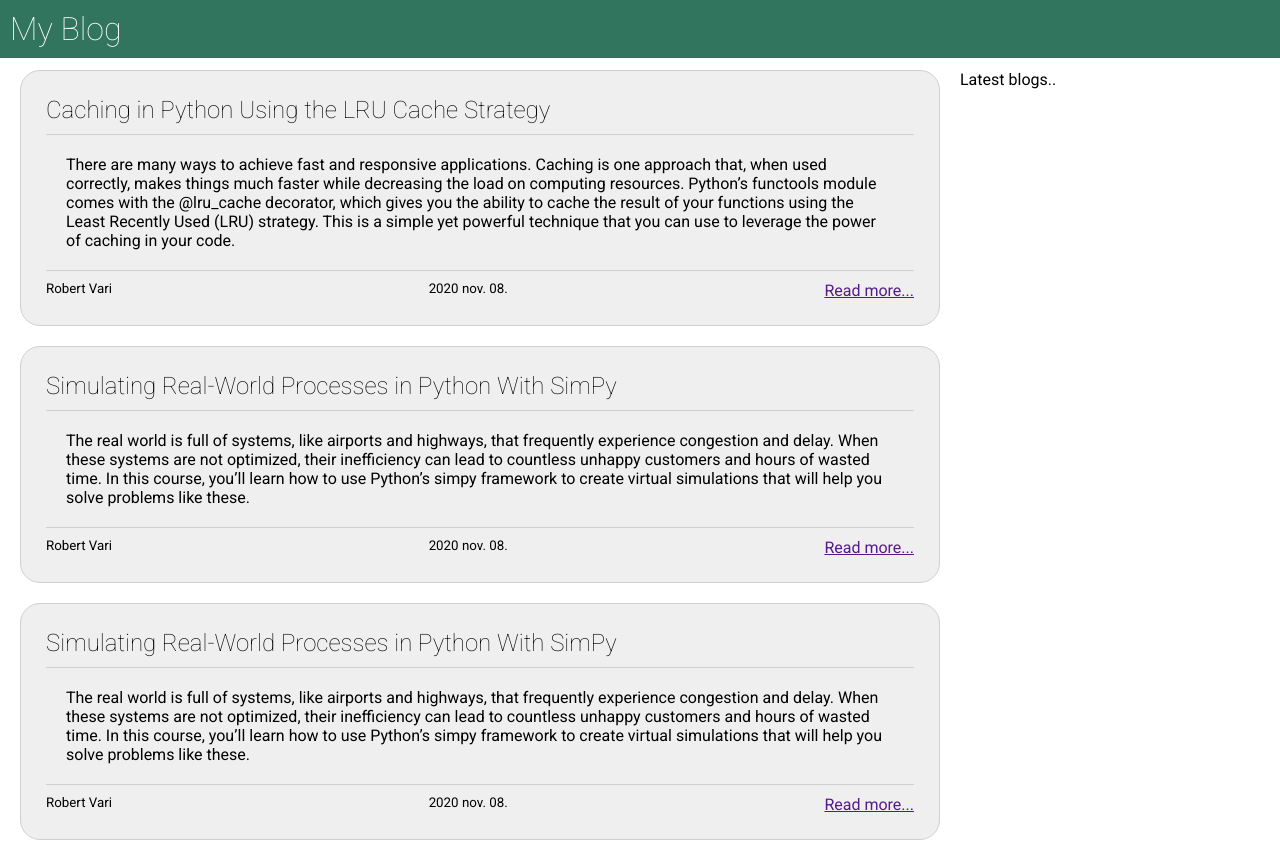
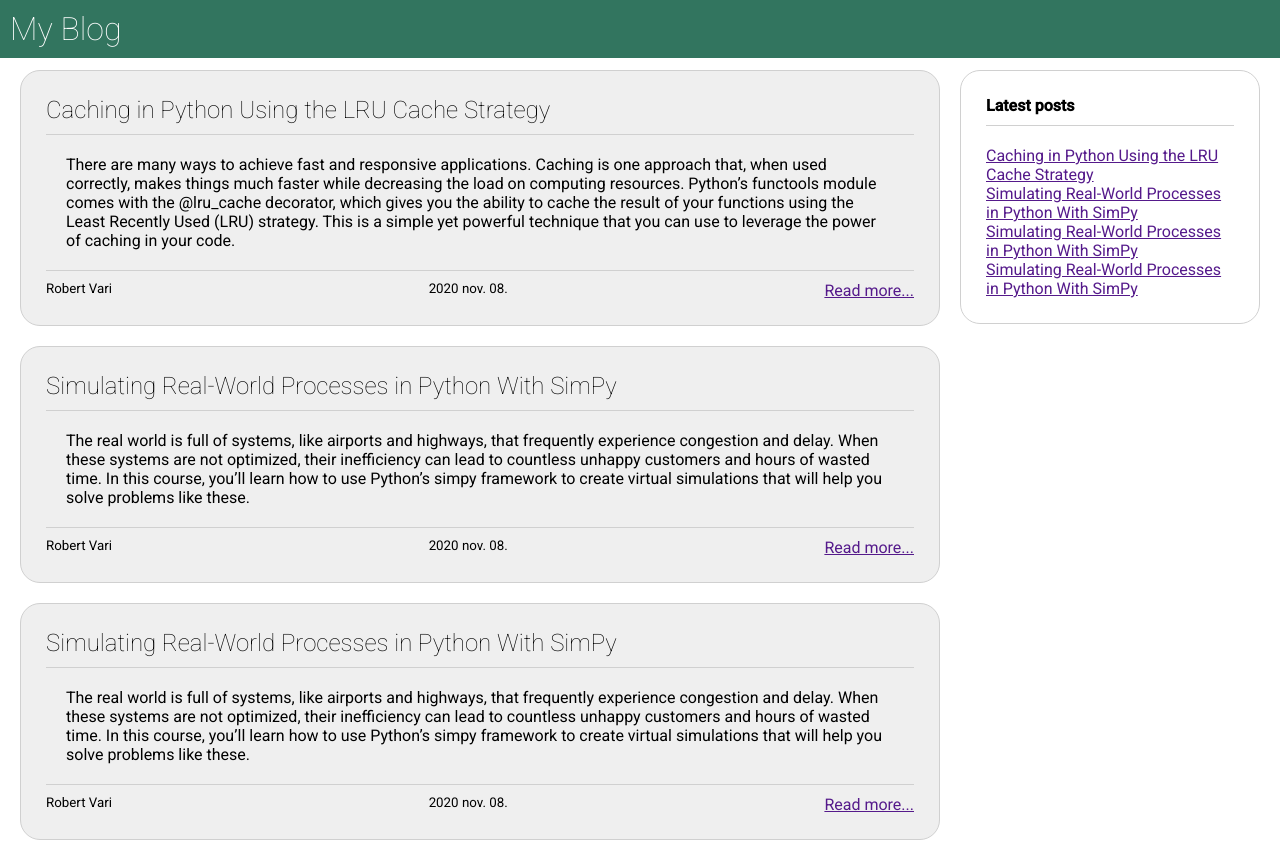
Before and after one commit to robertvari/blog_example, a React (Create React App) app in the folder blog_gui/: page / in a window 1280 px wide. Shown: the top 842 px of the page. Built offline with nearby package versions, Linux system fonts and the light colour scheme.

Commit message:
LatestCard layout and style

```diff
--- a/blog_gui/src/App.js
+++ b/blog_gui/src/App.js
@@ -11,7 +11,10 @@ function App() {
       <div className="content_container">
         <BlogList/>
 
-        <LatestCard/>
+        <div>
+            <LatestCard/>
+        </div>
+
       </div>
     </div>
   );
--- a/blog_gui/src/compotents/LatestCard.js
+++ b/blog_gui/src/compotents/LatestCard.js
@@ -1,8 +1,24 @@
 import React from 'react';
+import {MockData} from "../MockData";
+import "../styles/LatestCard.css"
 
 function LatestCard(props) {
     return (
-        <div>Latest blogs..</div>
+        <div className="latest_card_container">
+            <div className="latest_header">
+                <h4>Latest posts</h4>
+            </div>
+
+            <div className="latest_body">
+                {
+                    MockData.map(data =>
+                        <div>
+                            <a href="">{data.title}</a>
+                        </div>
+                    )
+                }
+            </div>
+        </div>
     );
 }
 
--- /dev/null
+++ b/blog_gui/src/styles/LatestCard.css
@@ -0,0 +1,14 @@
+.latest_card_container {
+    margin-bottom: 20px;
+    padding: 25px;
+    border-radius: 20px;
+    border: 1px solid #d0d0d0;
+    position: sticky;
+    top: 70px;
+}
+
+.latest_header {
+    border-bottom: 1px solid #d0d0d0;
+    margin-bottom: 20px;
+    padding-bottom: 10px
+}
```
